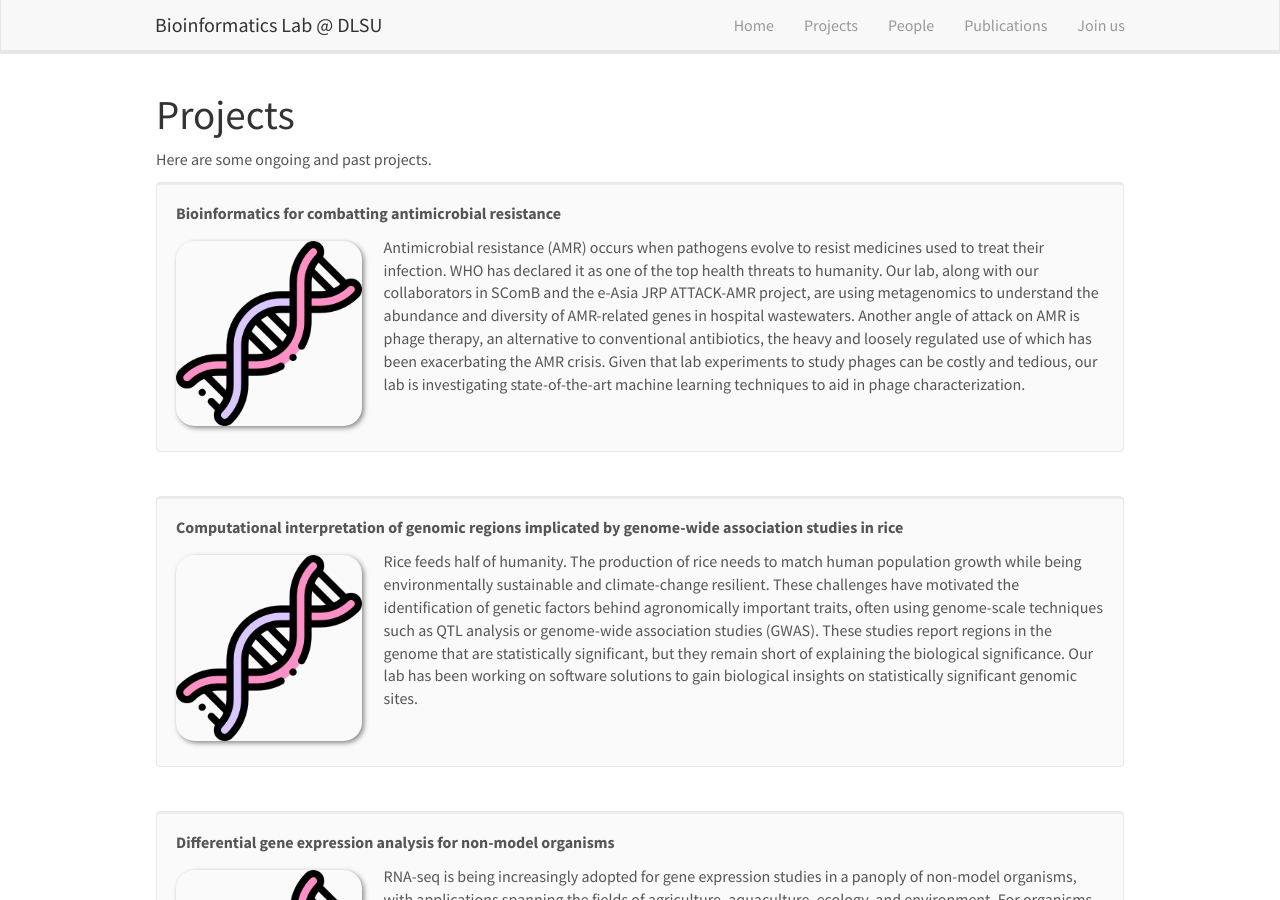
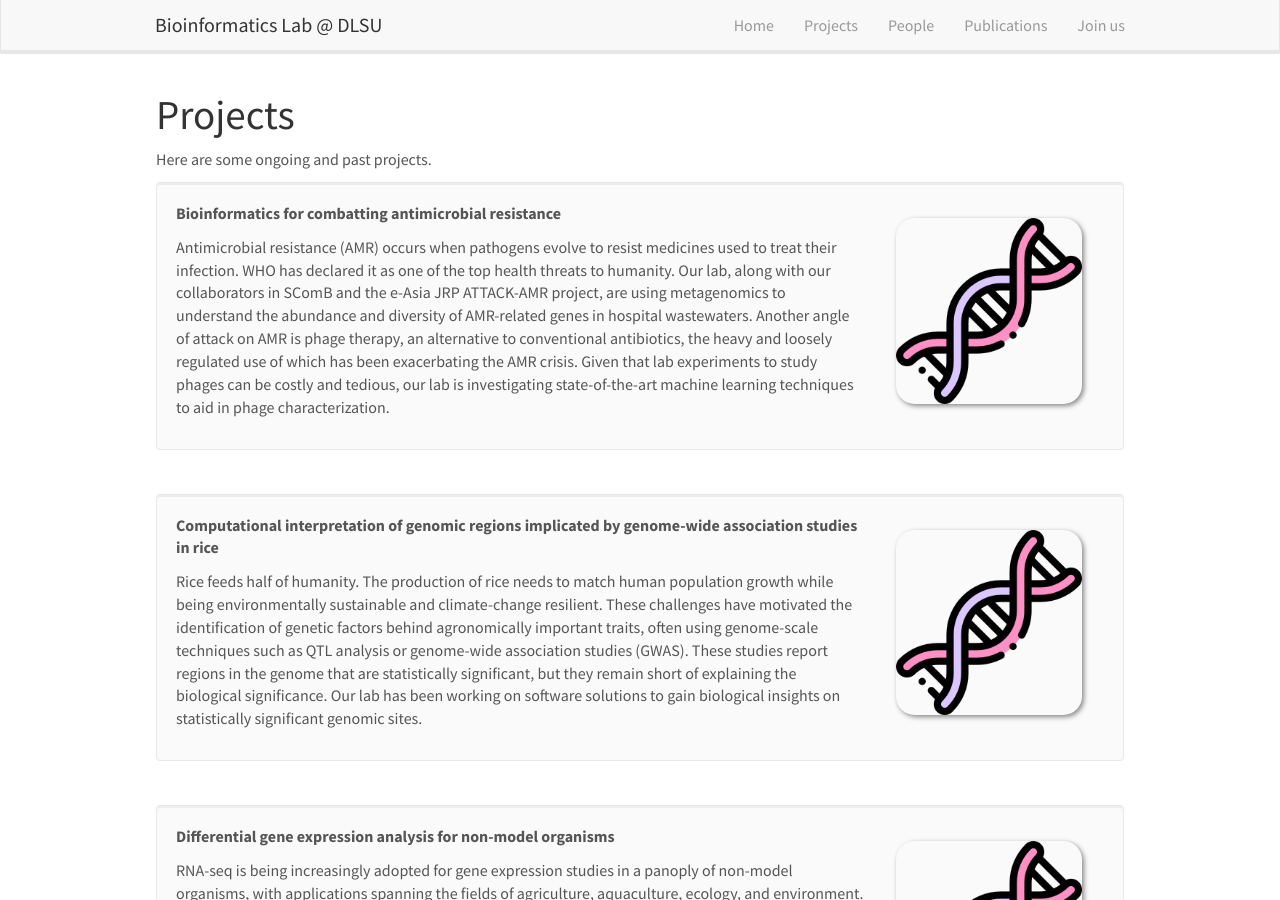
Before and after one commit to bioinfodlsu/bioinfodlsu.github.io, a Jekyll site: the page built from _pages/projects.md, in a window 1280 px wide and 900 px high. Built offline with Jekyll 4.4.1, drawn with Linux system fonts in a browser that asks for light colours; nearby versions of some CDN libraries.

Commit message:
Transfer image to right side

```diff
--- a/_pages/projects.md
+++ b/_pages/projects.md
@@ -7,6 +7,7 @@ permalink: /projects/
 ---
 
 # Projects
+
 Here are some ongoing and past projects.
 
 {% for proj in site.data.projs %}
@@ -14,8 +15,8 @@ Here are some ongoing and past projects.
 <div class="row">
 
 <div class="clearfix well proj-item-container">
-  <pubtit>{{ proj.title }}</pubtit>
-  <img src="{{ site.url }}{{ site.baseurl }}/images/pubpic/{{ proj.image }}" class="img-responsive" width="20%" style="float: left" />
+  <img src="{{ site.url }}{{ site.baseurl }}/images/pubpic/{{ proj.image }}" class="img-responsive" width="20%" style="float: right; margin-left: 2em;" />
+    <pubtit>{{ proj.title }}</pubtit>
   <p>{{ proj.description }}</p>
 </div>
 
```
